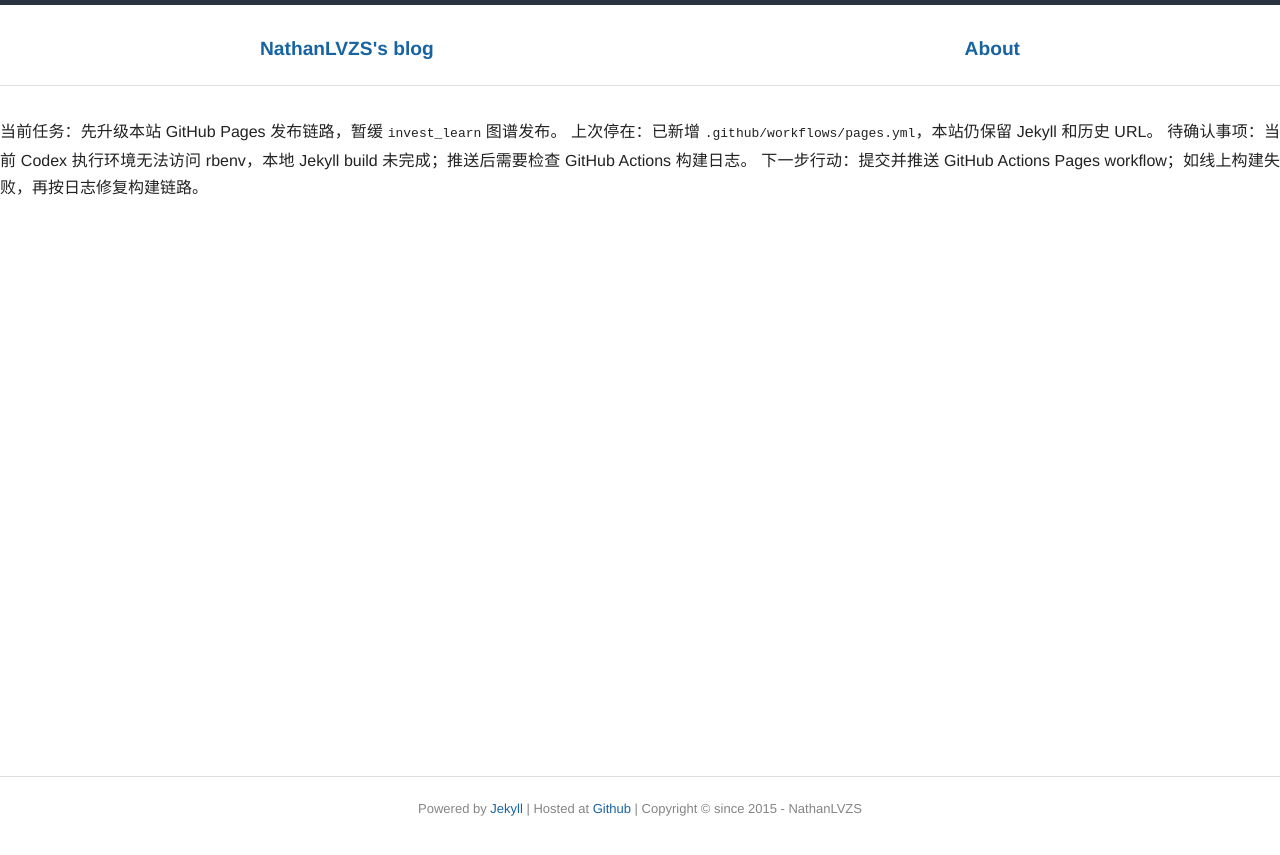
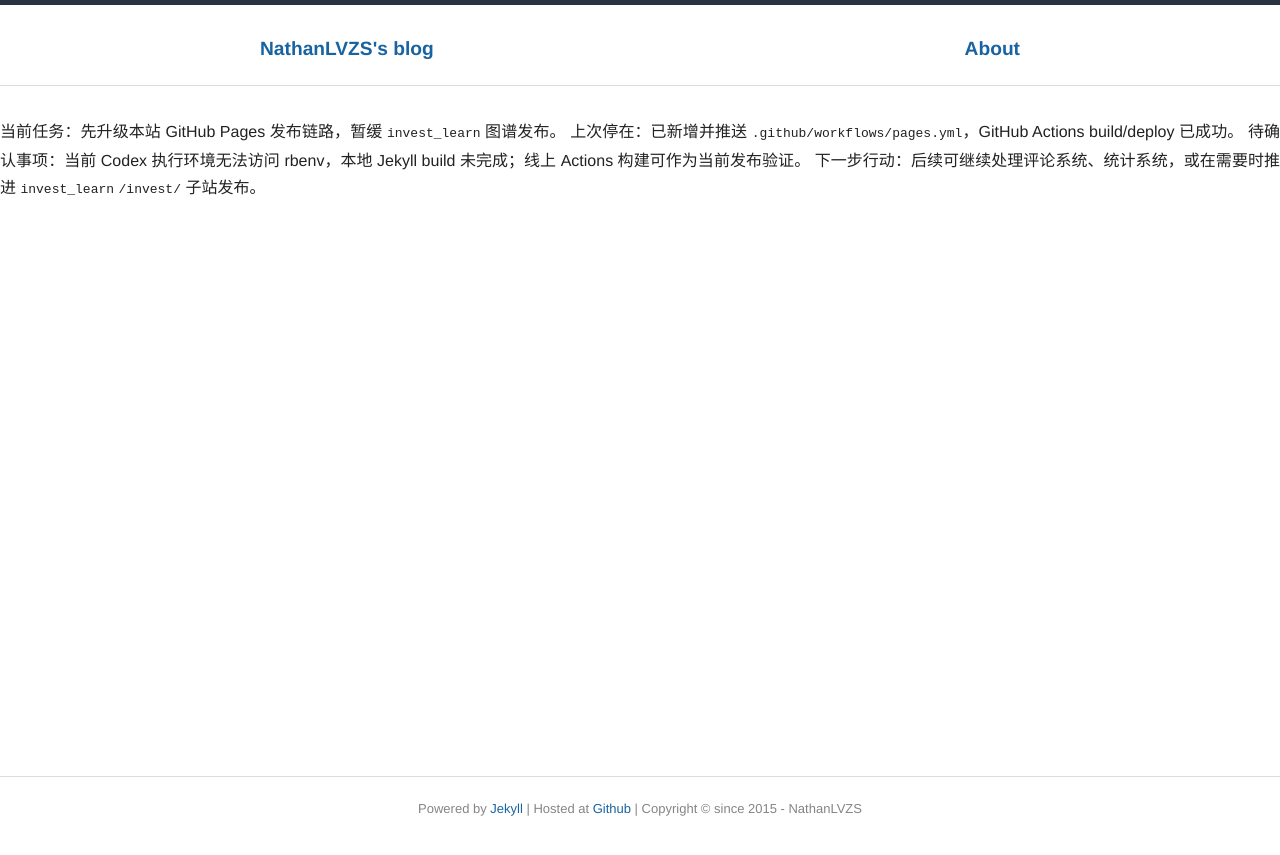
Before and after one commit to nathanlvzs/nathanlvzs.github.io, a Jekyll site: the page built from CONTEXT.md, in a window 1280 px wide. Shown: the top 855 px of the page. Built offline with Jekyll 4.4.1, drawn with Linux system fonts in a browser that asks for light colours; our own code applies the rules of GitHub Pages for plain Markdown files.

Commit message:
Record GitHub Actions Pages deployment success

```diff
--- a/CONTEXT.md
+++ b/CONTEXT.md
@@ -1,4 +1,4 @@
 当前任务：先升级本站 GitHub Pages 发布链路，暂缓 `invest_learn` 图谱发布。
-上次停在：已新增 `.github/workflows/pages.yml`，本站仍保留 Jekyll 和历史 URL。
-待确认事项：当前 Codex 执行环境无法访问 rbenv，本地 Jekyll build 未完成；推送后需要检查 GitHub Actions 构建日志。
-下一步行动：提交并推送 GitHub Actions Pages workflow；如线上构建失败，再按日志修复构建链路。
+上次停在：已新增并推送 `.github/workflows/pages.yml`，GitHub Actions build/deploy 已成功。
+待确认事项：当前 Codex 执行环境无法访问 rbenv，本地 Jekyll build 未完成；线上 Actions 构建可作为当前发布验证。
+下一步行动：后续可继续处理评论系统、统计系统，或在需要时推进 `invest_learn` `/invest/` 子站发布。
```
Also changed, not shown: docs/specs/github-pages-refresh/tasks.md (+1 -1 lines).
